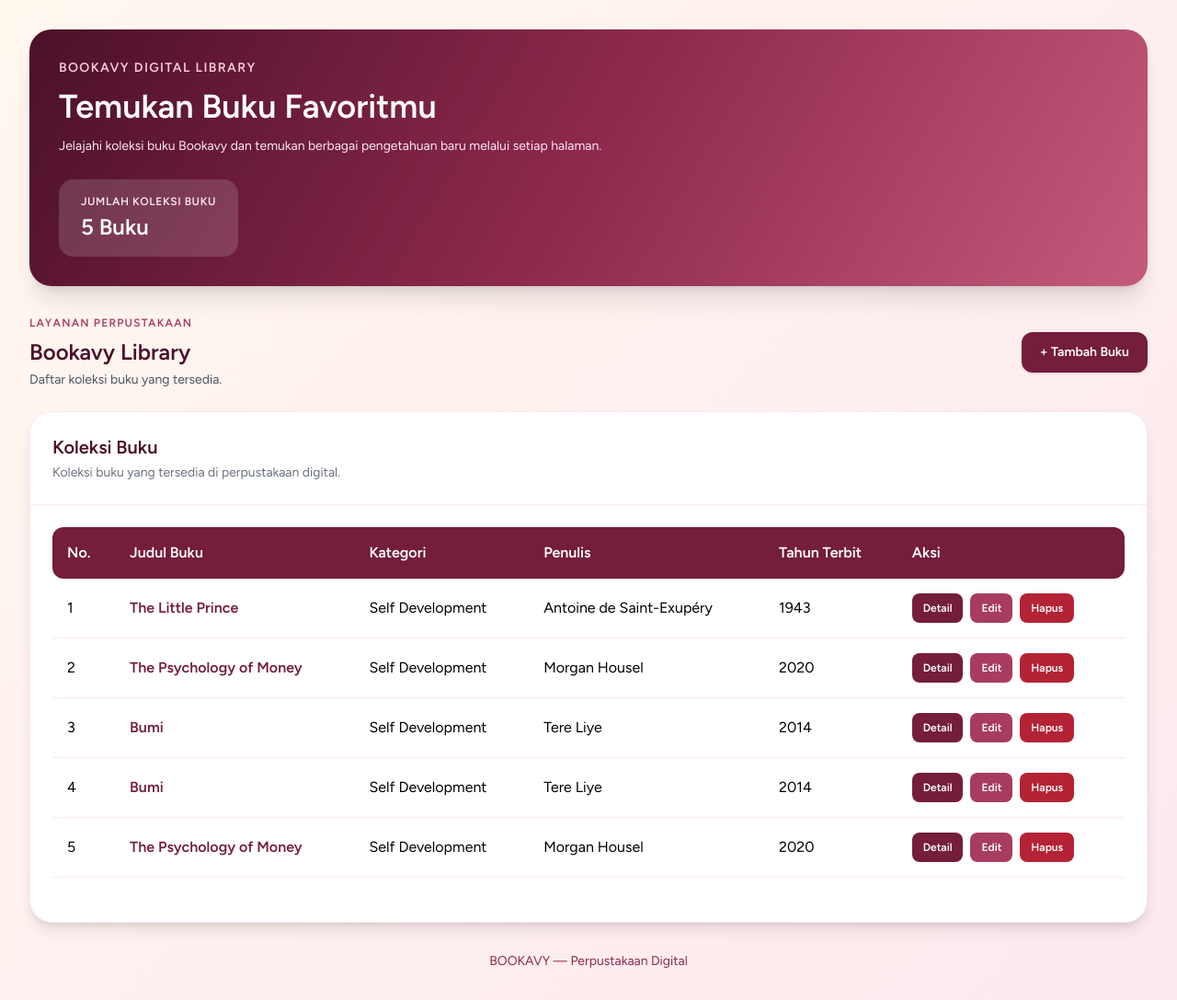
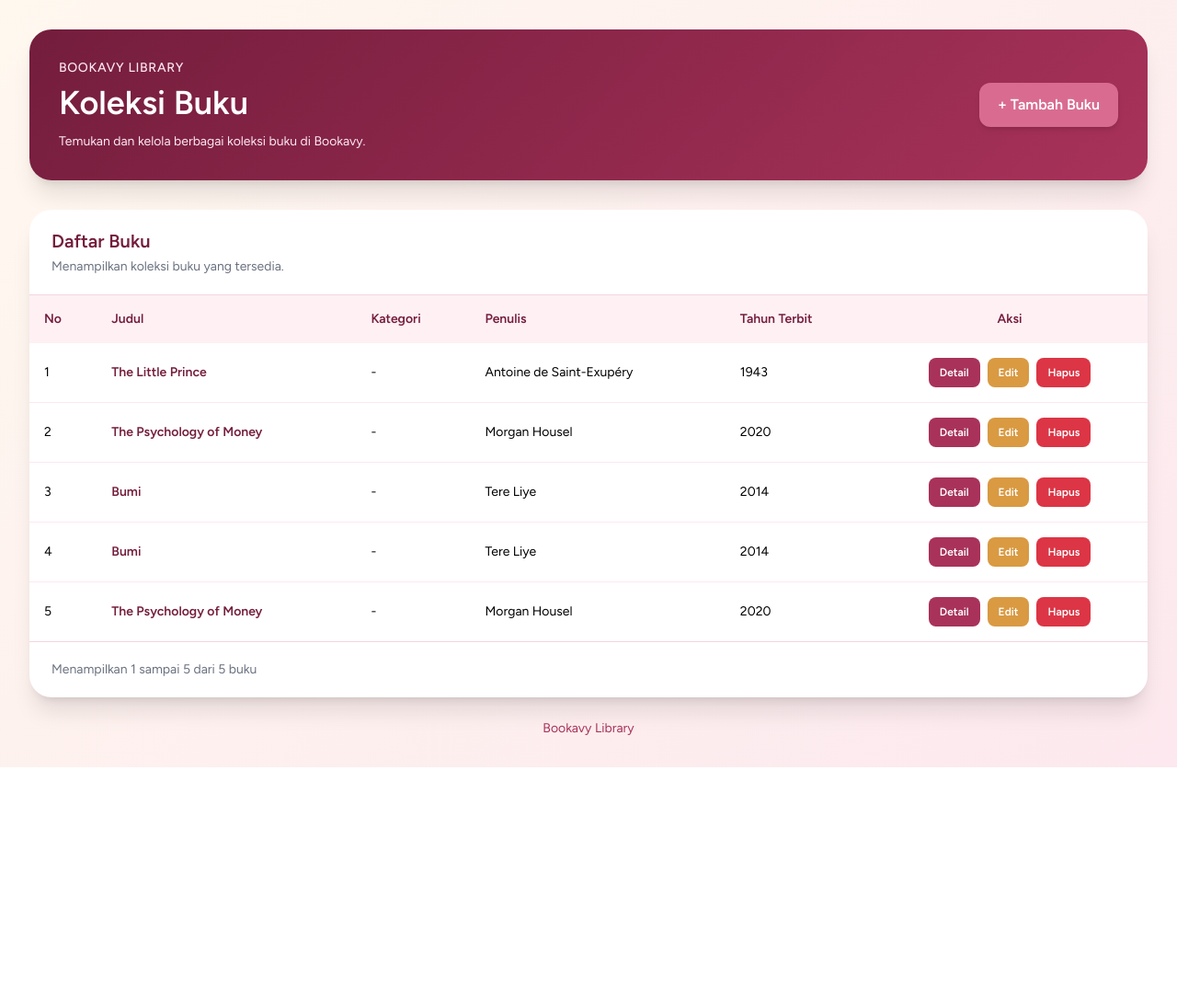
Before and after one commit to monicaavantika-netizen/perpustakaan-250441100053, a Laravel app: page /buku in a window 1280 px wide. Shown: the part 65-1152 px from the top of the page at 92% size. After the commit the page ends 899 px from the top, so only its background shows below. Run offline with Laravel 12, Linux system fonts and the light colour scheme; the visitor is signed in with stand-in values (Sample User, id 1); data comes from the database, SQL or seed files in the repository; style sheets or scripts are compiled from the project's sources.

Commit message:
Soal 1: Persiapan proyek dan repositori GitHub

```diff
--- a/app/Http/Controllers/BukuController.php
+++ b/app/Http/Controllers/BukuController.php
@@ -5,7 +5,8 @@ namespace App\Http\Controllers;
 use App\Models\Buku;
 use App\Models\Kategori;
 use Illuminate\Http\Request;
-use Illuminate\Support\Facades\Gate;
+// hapus jika sudah tidak dipakai gatenya soal 3
+// use Illuminate\Support\Facades\Gate;
 use Illuminate\Support\Facades\DB;
 
 class BukuController extends Controller
@@ -36,14 +37,19 @@ class BukuController extends Controller
         return view('buku.show', compact('buku'));
     }
 
-    // A2: KODE SEBELUM PERBAIKAN (RENTAN SQL INJECTION)
+    // Soal 1 A2: KODE SEBELUM PERBAIKAN (RENTAN SQL INJECTION)
     public function cari(Request $request)
     {
         $judul = $request->query('judul');
 
+        // $buku = DB::select(
+        //     "SELECT * FROM bukus WHERE judul = '$judul'"
+        // );
+        //  Soal 2 A2: KODE BENAR (SUDAH DIPERBAIKI)
         $buku = DB::select(
-            "SELECT * FROM bukus WHERE judul = '$judul'"
-        );
+            'SELECT * FROM bukus WHERE judul = ?',
+            [$judul]
+            );
 
         return response()->json($buku);
     }
@@ -51,7 +57,9 @@ class BukuController extends Controller
     // Menampilkan form tambah buku
     public function create()
     {
-        Gate::authorize('kelola-buku');
+        // soal no 3 tinggal komen lakukan juga di
+        // store(), edit(), update(), dan destroy().
+        // Gate::authorize('kelola-buku');
 
         $kategori = Kategori::all();
 
@@ -61,7 +69,7 @@ class BukuController extends Controller
     // Menyimpan buku baru
     public function store(Request $request)
     {
-        Gate::authorize('kelola-buku');
+        // Gate::authorize('kelola-buku');
 
         $validated = $request->validate([
             'kategori_id' => 'required|exists:kategoris,id',
@@ -79,7 +87,7 @@ class BukuController extends Controller
     // Menampilkan form edit buku
     public function edit($id)
     {
-        Gate::authorize('kelola-buku');
+        // Gate::authorize('kelola-buku');
 
         $buku = Buku::findOrFail($id);
         $kategori = Kategori::all();
@@ -90,7 +98,7 @@ class BukuController extends Controller
     // Memperbarui data buku
     public function update(Request $request, $id)
     {
-        Gate::authorize('kelola-buku');
+        // Gate::authorize('kelola-buku');
 
         $validated = $request->validate([
             'kategori_id' => 'required|exists:kategoris,id',
@@ -109,7 +117,7 @@ class BukuController extends Controller
     // Menghapus buku
     public function destroy($id)
     {
-        Gate::authorize('kelola-buku');
+        // Gate::authorize('kelola-buku');
 
         $buku = Buku::findOrFail($id);
         $buku->delete();
--- a/app/Policies/PeminjamanPolicy.php
+++ b/app/Policies/PeminjamanPolicy.php
@@ -10,6 +10,7 @@ class PeminjamanPolicy
     /**
      * Menentukan siapa yang boleh melihat data peminjaman.
      */
+    // SOAL 1 - A4: PERBAIKAN IDOR MENGGUNAKAN POLICY
     public function view(User $user, Peminjaman $peminjaman): bool
     {
         // Admin dan petugas dapat melihat semua peminjaman
--- a/jebakan.html
+++ b/jebakan.html
@@ -7,7 +7,7 @@
 <body>
     <h2>Halaman Pengujian CSRF</h2>
 
-    <a href="http://127.0.0.1:8000/buku/13/hapus">
+    <a href="http://127.0.0.1:8000/buku/11/hapus">
         Klik di sini untuk melihat halaman
     </a>
 </body>
--- a/resources/views/buku/index.blade.php
+++ b/resources/views/buku/index.blade.php
@@ -10,110 +10,68 @@
 
         <!-- Banner -->
         <div class="mb-8 rounded-3xl p-8 text-white shadow-xl"
-             style="background: linear-gradient(120deg, #4b1029, #8e294d, #c45b7c);">
+             style="background: linear-gradient(135deg, #741d3c, #a8325a);">
 
-            <p class="mb-3 text-sm font-semibold uppercase tracking-widest"
-               style="color: #f8cbd8;">
-                BOOKAVY DIGITAL LIBRARY
-            </p>
+            <div class="flex flex-col justify-between gap-5 sm:flex-row sm:items-center">
+                <div>
+                    <p class="mb-2 text-sm font-medium tracking-wider text-pink-100">
+                        BOOKAVY LIBRARY
+                    </p>
 
-            <h1 class="mb-3 text-3xl font-extrabold sm:text-4xl">
-                Temukan Buku Favoritmu
-            </h1>
+                    <h1 class="text-3xl font-bold sm:text-4xl">
+                        Koleksi Buku
+                    </h1>
 
-            <p class="max-w-2xl text-sm leading-relaxed text-pink-100">
-                Jelajahi koleksi buku Bookavy dan temukan berbagai
-                pengetahuan baru melalui setiap halaman.
-            </p>
+                    <p class="mt-3 text-sm text-pink-100">
+                        Temukan dan kelola berbagai koleksi buku di Bookavy.
+                    </p>
+                </div>
 
-            <div class="mt-6 inline-block rounded-2xl px-6 py-4"
-                 style="background: rgba(255,255,255,0.15);">
-
-                <p class="text-xs font-semibold uppercase tracking-wider text-pink-100">
-                    Jumlah Koleksi Buku
-                </p>
-
-                <p class="mt-1 text-2xl font-extrabold">
-                    {{ $buku->total() }} Buku
-                </p>
+                {{-- SOAL 3: Tombol tambah hanya untuk admin dan petugas --}}
+                @can('kelola-buku')
+                    <a href="{{ route('buku.create') }}"
+                       class="inline-flex items-center justify-center rounded-xl px-5 py-3 font-semibold text-white shadow-md transition hover:opacity-90"
+                       style="background-color: #d96b91;">
+                        + Tambah Buku
+                    </a>
+                @endcan
             </div>
         </div>
 
-        <!-- Judul Koleksi -->
-        <div class="mb-6 flex flex-wrap items-center justify-between gap-4">
+        <!-- Tabel Buku -->
+        <div class="overflow-hidden rounded-3xl bg-white shadow-xl">
 
-            <div>
-                <p class="text-xs font-bold uppercase tracking-widest"
-                   style="color: #a83c60;">
-                    LAYANAN PERPUSTAKAAN
-                </p>
+            <div class="border-b px-6 py-5"
+                 style="border-color: #f3d5df;">
 
-                <h2 class="mt-2 text-2xl font-extrabold"
-                    style="color: #4b1029;">
-                    Bookavy Library
+                <h2 class="text-xl font-bold"
+                    style="color: #741d3c;">
+                    Daftar Buku
                 </h2>
 
-                <p class="mt-1 text-sm text-gray-600">
-                    Daftar koleksi buku yang tersedia.
+                <p class="mt-1 text-sm text-gray-500">
+                    Menampilkan koleksi buku yang tersedia.
                 </p>
             </div>
 
-            @can('kelola-buku')
-                <a href="{{ route('buku.create') }}"
-                   class="rounded-xl px-5 py-3 text-sm font-bold text-white shadow transition hover:opacity-90"
-                   style="background: #741d3c;">
-                    + Tambah Buku
-                </a>
-            @endcan
+            <div class="overflow-x-auto">
+                <table class="w-full text-left text-sm">
 
-        </div>
-
-        <!-- Pesan Berhasil -->
-        @if(session('success'))
-            <div class="mb-5 rounded-xl border border-green-200 bg-green-50 p-4 text-sm text-green-700">
-                {{ session('success') }}
-            </div>
-        @endif
-
-        <!-- Pesan Error -->
-        @if($errors->any())
-            <div class="mb-5 rounded-xl border border-red-200 bg-red-50 p-4 text-sm text-red-700">
-                {{ $errors->first() }}
-            </div>
-        @endif
-
-        <!-- Tabel Buku -->
-        <div class="overflow-hidden rounded-3xl border border-pink-100 bg-white shadow-lg">
-
-            <div class="border-b border-pink-100 p-6">
-                <h3 class="text-xl font-extrabold"
-                    style="color: #4b1029;">
-                    Koleksi Buku
-                </h3>
-
-                <p class="mt-1 text-sm text-gray-500">
-                    Koleksi buku yang tersedia di perpustakaan digital.
-                </p>
-            </div>
-
-            <div class="overflow-x-auto p-6">
-
-                <table class="w-full min-w-[850px] text-left">
-
-                    <thead style="background: #741d3c; color: white;">
+                    <thead style="background-color: #fff0f4; color: #741d3c;">
                         <tr>
-                            <th class="rounded-l-xl px-4 py-4">No.</th>
-                            <th class="px-4 py-4">Judul Buku</th>
-                            <th class="px-4 py-4">Kategori</th>
-                            <th class="px-4 py-4">Penulis</th>
-                            <th class="px-4 py-4">Tahun Terbit</th>
-                            <th class="rounded-r-xl px-4 py-4">Aksi</th>
+                            <th class="px-4 py-4 font-bold">No</th>
+                            <th class="px-4 py-4 font-bold">Judul</th>
+                            <th class="px-4 py-4 font-bold">Kategori</th>
+                            <th class="px-4 py-4 font-bold">Penulis</th>
+                            <th class="px-4 py-4 font-bold">Tahun Terbit</th>
+                            <th class="px-4 py-4 text-center font-bold">Aksi</th>
                         </tr>
                     </thead>
 
-                    <tbody>
-                        @forelse($buku as $item)
-                            <tr class="border-b border-pink-100 transition hover:bg-pink-50">
+                    <tbody class="divide-y divide-pink-100">
+
+                        @forelse ($buku as $item)
+                            <tr class="transition hover:bg-pink-50">
 
                                 <td class="px-4 py-4">
                                     {{ $buku->firstItem() + $loop->index }}
@@ -122,13 +80,15 @@
                                 <td class="px-4 py-4 font-semibold"
                                     style="color: #741d3c;">
 
-                                    {{-- KODE SEBELUM PERBAIKAN A1 --}}
-                                    {!! $item->judul !!}
+                                    <!-- {{-- SOAL 1 - A1: KODE SEBELUM PERBAIKAN (RENTAN XSS) --}}
+                                    {!! $item->judul !!} -->
 
+                                    {{-- SOAL 1 - A1: KODE SESUDAH PERBAIKAN --}}
+                                    {{ $item->judul }}
                                 </td>
 
                                 <td class="px-4 py-4">
-                                    {{ $item->kategori->nama ?? '-' }}
+                                    {{ $item->kategori->nama_kategori ?? '-' }}
                                 </td>
 
                                 <td class="px-4 py-4">
@@ -140,33 +100,32 @@
                                 </td>
 
                                 <td class="px-4 py-4">
-                                    <div class="flex items-center gap-2">
+                                    <div class="flex flex-wrap items-center justify-center gap-2">
 
-                                        <!-- Detail -->
+                                        <!-- Tombol Detail -->
                                         <a href="{{ route('buku.show', $item->id) }}"
-                                           class="rounded-lg px-3 py-2 text-xs font-bold text-white"
-                                           style="background: #741d3c;">
+                                           class="rounded-lg px-3 py-2 text-xs font-semibold text-white"
+                                           style="background-color: #a8325a;">
                                             Detail
                                         </a>
 
+                                        {{-- SOAL 3: Tombol edit dan hapus hanya untuk admin dan petugas --}}
                                         @can('kelola-buku')
 
-                                            <!-- Edit -->
                                             <a href="{{ route('buku.edit', $item->id) }}"
-                                               class="rounded-lg px-3 py-2 text-xs font-bold text-white"
-                                               style="background: #a83c60;">
+                                               class="rounded-lg px-3 py-2 text-xs font-semibold text-white"
+                                               style="background-color: #d99a42;">
                                                 Edit
                                             </a>
+<!--
+                                            {{-- SOAL 1 - A3: KODE SEBELUM PERBAIKAN (RENTAN CSRF) --}}
+                                            {{-- <a href="{{ route('buku.hapus.get', $item->id) }}"
+                                                 class="rounded-lg px-3 py-2 text-xs font-semibold text-white"
+                                                 style="background-color: #dc3545;">
+                                                Hapus
+                                            </a> --}} -->
 
-                                            {{-- KODE SEBELUM PERBAIKAN A3:
-                                            <a href="{{ route('buku.hapus.get', $item->id) }}"
-                                               class="rounded-lg px-3 py-2 text-xs font-bold text-white"
-                                               style="background: #b42335;">
-                                                Hapus
-                                            </a>
-                                            --}}
-
-                                            <!-- Hapus menggunakan DELETE -->
+                                            {{-- SOAL 1 - A3: KODE SESUDAH PERBAIKAN --}}
                                             <form action="{{ route('buku.destroy', $item->id) }}"
                                                   method="POST"
                                                   onsubmit="return confirm('Yakin ingin menghapus buku ini?')">
@@ -175,8 +134,8 @@
                                                 @method('DELETE')
 
                                                 <button type="submit"
-                                                        class="rounded-lg px-3 py-2 text-xs font-bold text-white"
-                                                        style="background: #b42335;">
+                                                        class="rounded-lg px-3 py-2 text-xs font-semibold text-white"
+                                                        style="background-color: #dc3545;">
                                                     Hapus
                                                 </button>
                                             </form>
@@ -191,28 +150,43 @@
                         @empty
                             <tr>
                                 <td colspan="6"
-                                    class="py-10 text-center text-gray-500">
-                                    Belum ada koleksi buku.
+                                    class="px-4 py-10 text-center text-gray-500">
+                                    Belum ada data buku.
                                 </td>
                             </tr>
                         @endforelse
+
                     </tbody>
+                </table>
+            </div>
 
-                </table>
+            <!-- Pagination -->
+            <div class="flex flex-col items-center justify-between gap-3 border-t px-6 py-5 sm:flex-row"
+                 style="border-color: #f3d5df;">
 
-                <!-- Pagination -->
-                <div class="mt-6">
+                <p class="text-sm text-gray-500">
+                    Menampilkan
+                    {{ $buku->firstItem() ?? 0 }}
+                    sampai
+                    {{ $buku->lastItem() ?? 0 }}
+                    dari
+                    {{ $buku->total() }}
+                    buku
+                </p>
+
+                <div>
                     {{ $buku->links() }}
                 </div>
 
             </div>
+
         </div>
 
         <!-- Footer -->
-        <p class="mt-8 text-center text-sm"
-           style="color: #8e294d;">
-            BOOKAVY — Perpustakaan Digital
-        </p>
+        <div class="mt-6 text-center text-sm"
+             style="color: #a8325a;">
+            Bookavy Library
+        </div>
 
     </div>
 </div>
--- a/routes/web.php
+++ b/routes/web.php
@@ -1,4 +1,4 @@
- <?php
+<?php
 
 use App\Http\Controllers\ProfileController;
 use App\Http\Controllers\Admin\UserController;
@@ -116,21 +116,30 @@ Route::middleware(['auth', 'role:siswa'])
         ])->name('peminjaman.store');
     });
 
-
-// Daftar Buku dan Pencarian Buku
+// SOAL 1 - A2: SQL INJECTION
+// Route pencarian buku menggunakan middleware auth.
 Route::middleware('auth')->group(function () {
 
     Route::get('/buku', [BukuController::class, 'index'])
         ->name('buku.index');
 
-    // A2: Route pencarian untuk pengujian SQL Injection
     Route::get('/buku-cari', [BukuController::class, 'cari'])
         ->name('buku.cari');
 });
 
 
-// Pengelolaan Buku Admin dan Petugas
-// Menggunakan Gate kelola-buku
+// SOAL 3: PENGUATAN GATE KELola-BUKU
+// KODE SEBELUM PERBAIKAN:
+// Pemeriksaan role dilakukan langsung pada route.
+Route::middleware(['auth', 'role:admin|petugas'])->group(function () {
+    Route::get('/buku/create', [BukuController::class, 'create'])
+        ->name('buku.create');
+});
+
+
+// KODE SESUDAH PERBAIKAN:
+// Pemeriksaan akses pengelolaan buku dipusatkan pada Gate.
+// Admin dan petugas yang boleh mengelola buku.
 Route::middleware(['auth', 'can:kelola-buku'])->group(function () {
 
     // Tambah Buku
@@ -164,19 +173,18 @@ Route::middleware('auth')->group(function () {
         ->name('buku.show');
 });
 
+// SOAL 1 - A3: KODE SEBELUM PERBAIKAN (RENTAN CSRF)
+// Route GET dapat menghapus buku.
 
-// A3: KODE SEBELUM PERBAIKAN (RENTAN CSRF)
-Route::middleware('auth')->group(function () {
+// Route::middleware('auth')->group(function () {
+//     Route::get('/buku/{buku}/hapus', [
+//         BukuController::class,
+//         'destroy'
+//     ])->whereNumber('buku')->name('buku.hapus.get');
+// });
 
-    Route::get('/buku/{buku}/hapus', [
-        BukuController::class,
-        'destroy'
-    ])->whereNumber('buku')->name('buku.hapus.get');
-
-});
-
-
-// Detail Peminjaman dengan Policy
+// SOAL 1 - A4: IDOR DAN PENERAPAN POLICY
+// Route detail peminjaman menggunakan middleware auth.
 Route::middleware('auth')->group(function () {
 
     Route::get('/peminjaman/{id}', [
@@ -199,4 +207,22 @@ Route::middleware('auth')->group(function () {
         ->name('profile.destroy');
 });
 
+
+// SOAL 5a: PENGUJIAN APP_DEBUG=false
+// Route sementara hanya untuk pengujian.
+// Setelah diuji, route harus dihapus atau dikomentari.
+Route::get('/uji-error', function () {
+    throw new RuntimeException('Pengujian error aplikasi');
+});
+
+// SOAL 5c: PENGGANTIAN PASSWORD ADMIN
+// Perintah dijalankan melalui php artisan tinker,
+// bukan dimasukkan sebagai kode aktif di web.php.
+// use App\Models\User;
+// use Illuminate\Support\Facades\Hash;
+
+// User::where('email', 'admin@bookavy.com')->update([
+//     'password' => Hash::make('adminbookavy')
+// ]);
+
 require __DIR__ . '/auth.php';
```
Also changed, not shown: app/Http/Controllers/PeminjamanController.php (+11 -0 lines), app/Providers/AppServiceProvider.php (+5 -2 lines), 1 other file.
